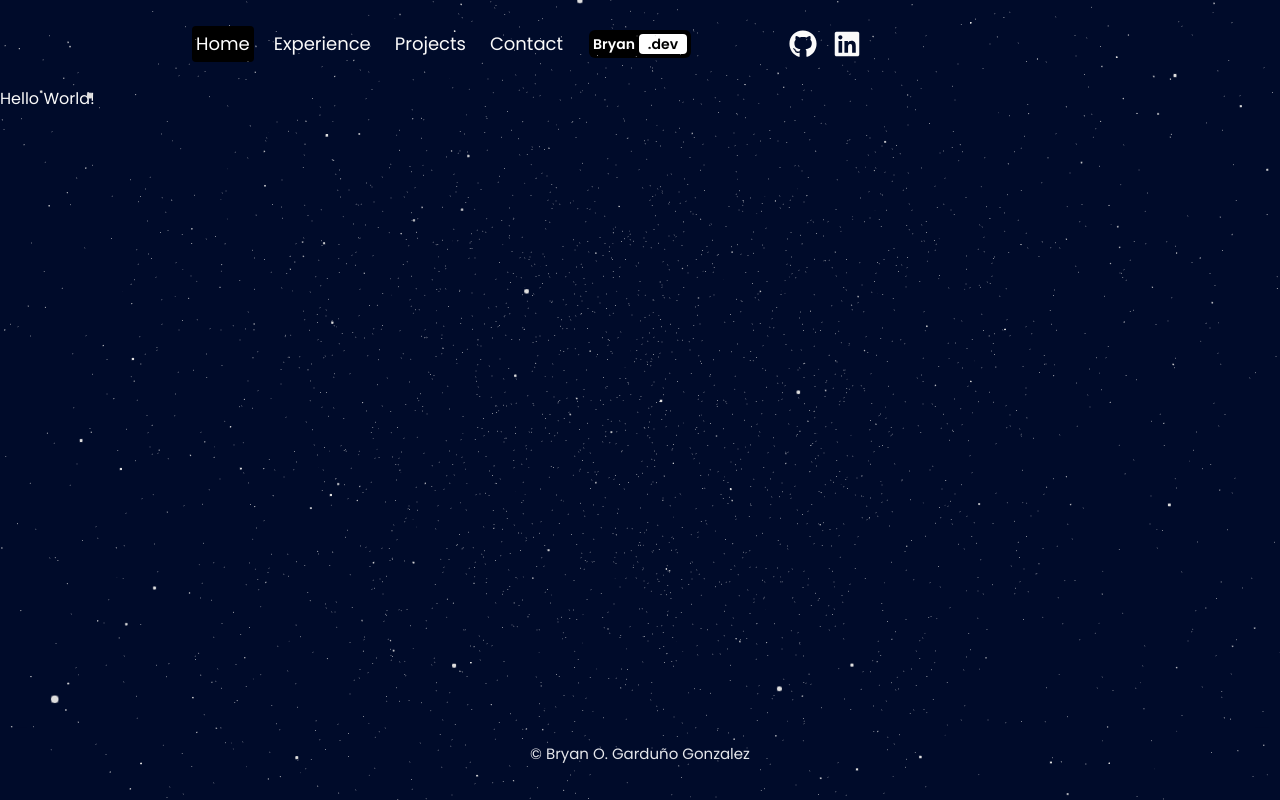
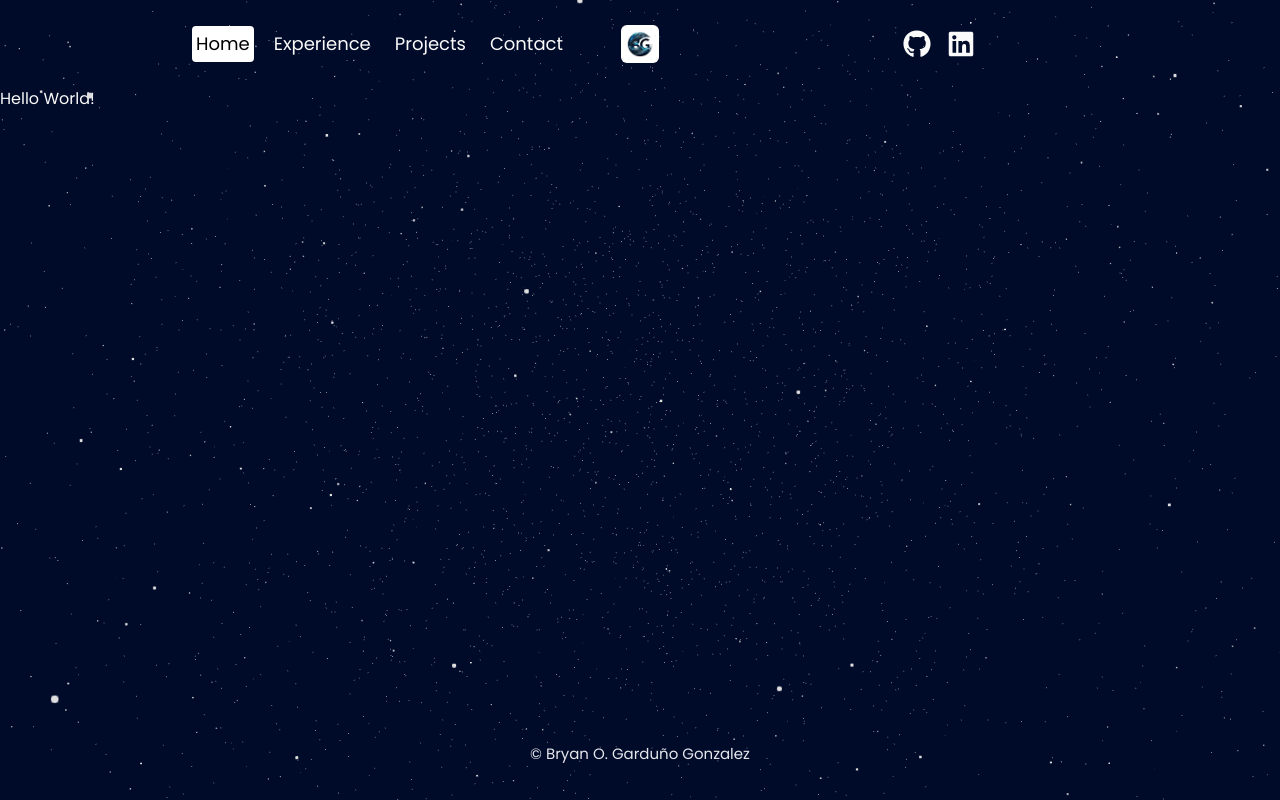
Before and after one commit to brosmar18/portfolio-2024, a Next.js app: page / in a window 1280 px wide. Built offline with nearby package versions, Linux system fonts and the light colour scheme.

Commit message:
link clicking bug fixed

```diff
--- a/components/shared/Navbar.tsx
+++ b/components/shared/Navbar.tsx
@@ -6,6 +6,7 @@ import { usePathname } from 'next/navigation';
 import React, { useState } from 'react';
 import { FaGithub, FaLinkedin } from "react-icons/fa";
 import { motion } from 'framer-motion';
+import Image from 'next/image';
 
 
 const Navbar = () => {
@@ -68,20 +69,19 @@ const Navbar = () => {
 
   return (
     <nav className='h-full flex items-center justify-between px-4 sm:px-8 md:px-12 lg:px-20 xl:px-48 text-lg'>
-      <div className='hidden md:flex gap-4 w-1/3'>
+      <div className='hidden md:flex gap-4 w-1/3 z-40'>
         {navLinks.map(link => (
-          <Link className={`rounded p-1 ${pathname === link.route ? 'bg-black text-white' : ''}`} href={link.route} key={link.label}>
+          <Link className={`rounded p-1 ${pathname === link.route ? 'bg-white text-black' : ''}`} href={link.route} key={link.label}>
             {link.label}
           </Link>
         ))}
       </div>
       <div className="md:hidden lg:flex xl:w-1/3 xl:justify-center">
-        <Link href='/' className="text-sm rounded-md p-1 bg-black font-semibold flex items-center justify-center">
-          <span className="text-white mr-1">Bryan</span>
-          <span className="w-12 rounded bg-white text-black flex items-center justify-center">.dev</span>
+        <Link href='/' className="text-sm rounded-md p-1 bg-white font-semibold flex items-center justify-center">
+          <Image src='/assets/images/logo.png' alt='logo' width={30} height={30} />
         </Link>
       </div>
-      <div className='hidden md:flex gap-4 w-1/3'>
+      <div className='hidden md:flex items-center justify-center gap-4 w-1/3'>
         <Link href='/'>
           <FaGithub size={28} />
         </Link>
@@ -95,15 +95,15 @@ const Navbar = () => {
           <motion.div
             variants={topVariants}
             animate={open ? "opened" : "closed"}
-            className="w-10 h-1 bg-white rounded origin-left"></motion.div>
+            className="w-10 h-[3px] bg-white rounded origin-left"></motion.div>
           <motion.div
             variants={centerVariants}
             animate={open ? "opened" : "closed"}
-            className="w-10 h-1 bg-white rounded"></motion.div>
+            className="w-10 h-[3px] bg-white rounded"></motion.div>
           <motion.div
             variants={bottomVariants}
             animate={open ? "opened" : "closed"}
-            className="w-10 h-1 bg-white rounded origin-left"></motion.div>
+            className="w-10 h-[3px] bg-white rounded origin-left"></motion.div>
         </button>
         {/* NAV LINKS */}
         {open && (
@@ -111,7 +111,7 @@ const Navbar = () => {
             variants={listVariants}
             initial='closed'
             animate='opened'
-            className="absolute top-0 left-0 w-screen h-screen bg-black text-white flex flex-col items-center justify-center gap-8 text-4xl z-40"
+            className="absolute top-0 left-0 w-screen h-screen bg-black text-white flex flex-col items-center justify-center gap-8 text-4xl z-20"
           >
             {navLinks.map(link => (
               <motion.div
--- a/components/shared/Stars.tsx
+++ b/components/shared/Stars.tsx
@@ -58,7 +58,7 @@ const Sky = (props: any) => {
 
 const Stars = () => {
   return (
-    <div className='w-full h-auto fixed inset-0 z-20'>
+    <div className='w-full h-auto fixed inset-0'>
       <Canvas camera={{
         position: [0, 0, 1]
       }}
```
